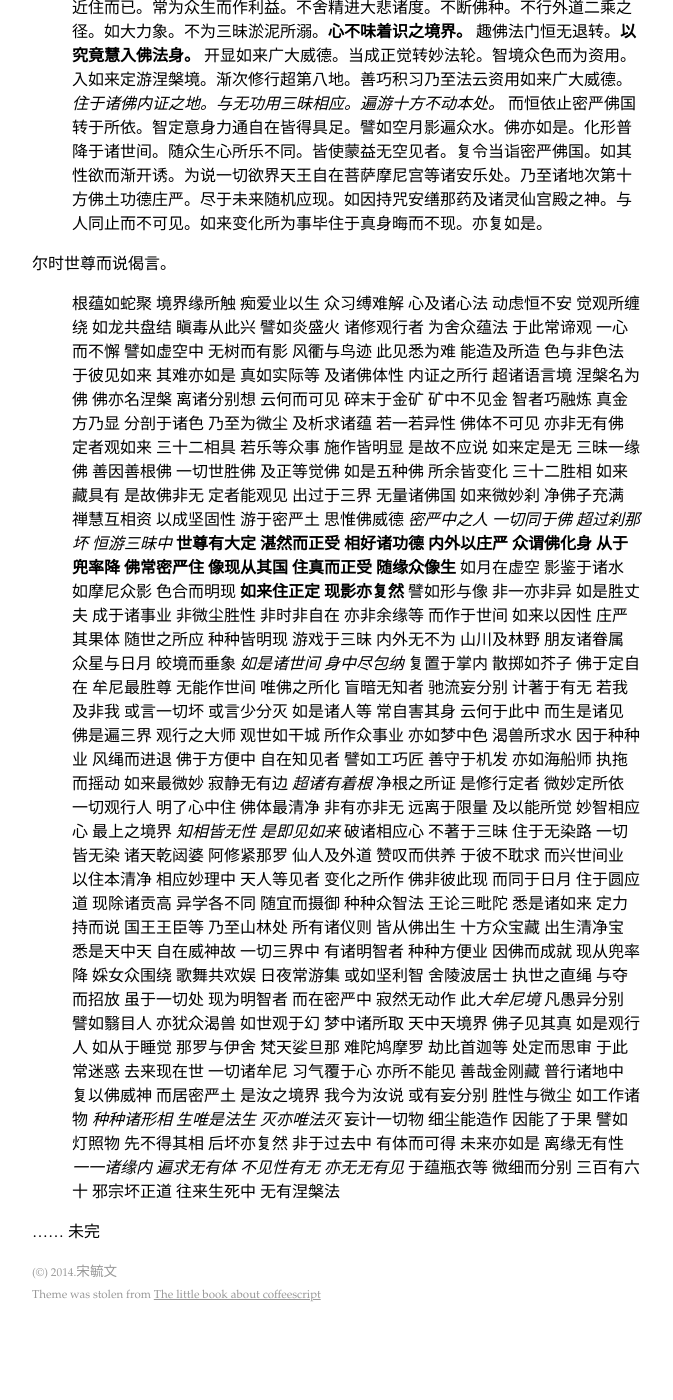
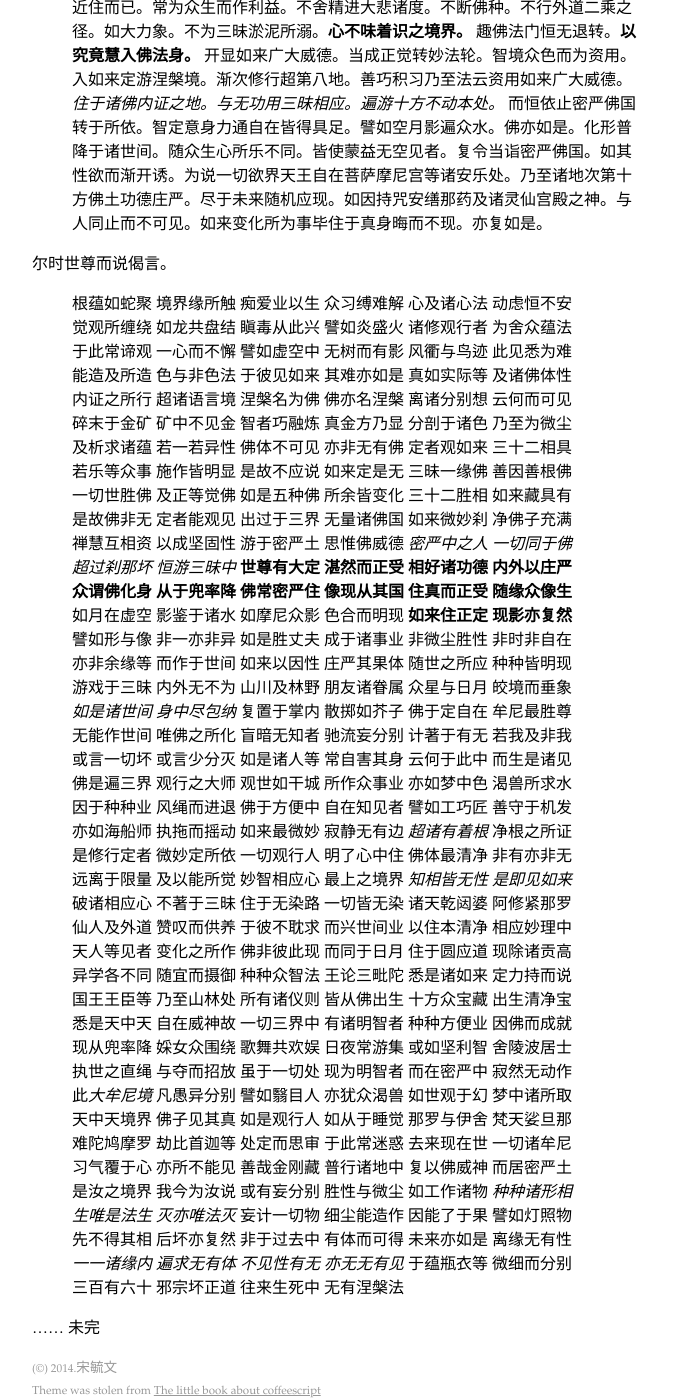
Before and after one commit to wowenrushi/wowenrushi.github.io, a Jekyll site: the page built from _posts/sutra/2014-04-15-da-cheng-mi-yan-jing.md, in a window 1280 px wide and 1400 px high, scrolled down 2264 px. Shown: the whole window, without its empty margins (18-691 px from the left). Built offline with Jekyll 4.4.1, drawn with Linux system fonts in a browser that asks for light colours; before the commit the page ends 3568 px from its top, so only the background shows below that.

Commit message:
更新大乘密严经

```diff
--- a/_posts/sutra/2014-04-15-da-cheng-mi-yan-jing.md
+++ b/_posts/sutra/2014-04-15-da-cheng-mi-yan-jing.md
@@ -56,37 +56,47 @@ categories: sutra
 
 尔时世尊而说偈言。
 
-> 根蕴如蛇聚 境界缘所触 痴爱业以生 众习缚难解 心及诸心法 动虑恒不安 觉观所缠绕 如龙共盘结
-> 瞋毒从此兴 譬如炎盛火 诸修观行者 为舍众蕴法 于此常谛观 一心而不懈 譬如虚空中 无树而有影
-> 风衢与鸟迹 此见悉为难 能造及所造 色与非色法 于彼见如来 其难亦如是 真如实际等 及诸佛体性
-> 内证之所行 超诸语言境 涅槃名为佛 佛亦名涅槃 离诸分别想 云何而可见 碎末于金矿 矿中不见金
-> 智者巧融炼 真金方乃显 分剖于诸色 乃至为微尘 及析求诸蕴 若一若异性 佛体不可见 亦非无有佛
-> 定者观如来 三十二相具 若乐等众事 施作皆明显 是故不应说 如来定是无 三昧一缘佛 善因善根佛
-> 一切世胜佛 及正等觉佛 如是五种佛 所余皆变化 三十二胜相 如来藏具有 是故佛非无 定者能观见
-> 出过于三界 无量诸佛国 如来微妙刹 净佛子充满 禅慧互相资 以成坚固性 游于密严土 思惟佛威德
-> *密严中之人 一切同于佛 超过刹那坏 恒游三昧中* **世尊有大定 湛然而正受 相好诸功德 内外以庄严**
-> **众谓佛化身 从于兜率降 佛常密严住 像现从其国 住真而正受 随缘众像生** 如月在虚空 影鉴于诸水
-> 如摩尼众影 色合而明现 **如来住正定 现影亦复然** 譬如形与像 非一亦非异 如是胜丈夫 成于诸事业
-> 非微尘胜性 非时非自在 亦非余缘等 而作于世间 如来以因性 庄严其果体 随世之所应 种种皆明现
-> 游戏于三昧 内外无不为 山川及林野 朋友诸眷属 众星与日月 皎境而垂象 *如是诸世间 身中尽包纳*
-> 复置于掌内 散掷如芥子 佛于定自在 牟尼最胜尊 无能作世间 唯佛之所化 盲暗无知者 驰流妄分别
-> 计著于有无 若我及非我 或言一切坏 或言少分灭 如是诸人等 常自害其身 云何于此中 而生是诸见
-> 佛是遍三界 观行之大师 观世如干城 所作众事业 亦如梦中色 渴兽所求水 因于种种业 风绳而进退
-> 佛于方便中 自在知见者 譬如工巧匠 善守于机发 亦如海船师 执拖而摇动 如来最微妙 寂静无有边
-> *超诸有着根* 净根之所证 是修行定者 微妙定所依 一切观行人 明了心中住 佛体最清净 非有亦非无
-> 远离于限量 及以能所觉 妙智相应心 最上之境界 *知相皆无性 是即见如来* 破诸相应心 不著于三昧
-> 住于无染路 一切皆无染 诸天乾闼婆 阿修紧那罗 仙人及外道 赞叹而供养 于彼不耽求 而兴世间业
-> 以住本清净 相应妙理中 天人等见者 变化之所作 佛非彼此现 而同于日月 住于圆应道 现除诸贡高
-> 异学各不同 随宜而摄御 种种众智法 王论三毗陀 悉是诸如来 定力持而说 国王王臣等 乃至山林处
-> 所有诸仪则 皆从佛出生 十方众宝藏 出生清净宝 悉是天中天 自在威神故 一切三界中 有诸明智者
-> 种种方便业 因佛而成就 现从兜率降 婇女众围绕 歌舞共欢娱 日夜常游集 或如坚利智 舍陵波居士
-> 执世之直绳 与夺而招放 虽于一切处 现为明智者 而在密严中 寂然无动作 此*大牟尼境* 凡愚异分别
-> 譬如翳目人 亦犹众渴兽 如世观于幻 梦中诸所取 天中天境界 佛子见其真 如是观行人 如从于睡觉
-> 那罗与伊舍 梵天娑旦那 难陀鸠摩罗 劫比首迦等 处定而思审 于此常迷惑 去来现在世 一切诸牟尼
-> 习气覆于心 亦所不能见 善哉金刚藏 普行诸地中 复以佛威神 而居密严土 是汝之境界 我今为汝说
-> 或有妄分别 胜性与微尘 如工作诸物 *种种诸形相 生唯是法生 灭亦唯法灭* 妄计一切物 细尘能造作
-> 因能了于果 譬如灯照物 先不得其相 后坏亦复然 非于过去中 有体而可得 未来亦如是 离缘无有性
-> *一一诸缘内 遍求无有体 不见性有无 亦无无有见* 于蕴瓶衣等 微细而分别 三百有六十 邪宗坏正道
-> 往来生死中 无有涅槃法
+> 根蕴如蛇聚 境界缘所触 痴爱业以生 众习缚难解 心及诸心法 动虑恒不安<br>
+> 觉观所缠绕 如龙共盘结 瞋毒从此兴 譬如炎盛火 诸修观行者 为舍众蕴法<br>
+> 于此常谛观 一心而不懈 譬如虚空中 无树而有影 风衢与鸟迹 此见悉为难<br>
+> 能造及所造 色与非色法 于彼见如来 其难亦如是 真如实际等 及诸佛体性<br>
+> 内证之所行 超诸语言境 涅槃名为佛 佛亦名涅槃 离诸分别想 云何而可见<br>
+> 碎末于金矿 矿中不见金 智者巧融炼 真金方乃显 分剖于诸色 乃至为微尘<br>
+> 及析求诸蕴 若一若异性 佛体不可见 亦非无有佛 定者观如来 三十二相具<br>
+> 若乐等众事 施作皆明显 是故不应说 如来定是无 三昧一缘佛 善因善根佛<br>
+> 一切世胜佛 及正等觉佛 如是五种佛 所余皆变化 三十二胜相 如来藏具有<br>
+> 是故佛非无 定者能观见 出过于三界 无量诸佛国 如来微妙刹 净佛子充满<br>
+> 禅慧互相资 以成坚固性 游于密严土 思惟佛威德 *密严中之人 一切同于佛*<br>
+> *超过刹那坏 恒游三昧中* **世尊有大定 湛然而正受 相好诸功德 内外以庄严**<br>
+> **众谓佛化身 从于兜率降 佛常密严住 像现从其国 住真而正受 随缘众像生**<br>
+> 如月在虚空 影鉴于诸水 如摩尼众影 色合而明现 **如来住正定 现影亦复然**<br>
+> 譬如形与像 非一亦非异 如是胜丈夫 成于诸事业 非微尘胜性 非时非自在<br>
+> 亦非余缘等 而作于世间 如来以因性 庄严其果体 随世之所应 种种皆明现<br>
+> 游戏于三昧 内外无不为 山川及林野 朋友诸眷属 众星与日月 皎境而垂象<br>
+> *如是诸世间 身中尽包纳* 复置于掌内 散掷如芥子 佛于定自在 牟尼最胜尊<br>
+> 无能作世间 唯佛之所化 盲暗无知者 驰流妄分别 计著于有无 若我及非我<br>
+> 或言一切坏 或言少分灭 如是诸人等 常自害其身 云何于此中 而生是诸见<br>
+> 佛是遍三界 观行之大师 观世如干城 所作众事业 亦如梦中色 渴兽所求水<br>
+> 因于种种业 风绳而进退 佛于方便中 自在知见者 譬如工巧匠 善守于机发<br>
+> 亦如海船师 执拖而摇动 如来最微妙 寂静无有边 *超诸有着根* 净根之所证<br>
+> 是修行定者 微妙定所依 一切观行人 明了心中住 佛体最清净 非有亦非无<br>
+> 远离于限量 及以能所觉 妙智相应心 最上之境界 *知相皆无性 是即见如来*<br>
+> 破诸相应心 不著于三昧 住于无染路 一切皆无染 诸天乾闼婆 阿修紧那罗<br>
+> 仙人及外道 赞叹而供养 于彼不耽求 而兴世间业 以住本清净 相应妙理中<br>
+> 天人等见者 变化之所作 佛非彼此现 而同于日月 住于圆应道 现除诸贡高<br>
+> 异学各不同 随宜而摄御 种种众智法 王论三毗陀 悉是诸如来 定力持而说<br>
+> 国王王臣等 乃至山林处 所有诸仪则 皆从佛出生 十方众宝藏 出生清净宝<br>
+> 悉是天中天 自在威神故 一切三界中 有诸明智者 种种方便业 因佛而成就<br>
+> 现从兜率降 婇女众围绕 歌舞共欢娱 日夜常游集 或如坚利智 舍陵波居士<br>
+> 执世之直绳 与夺而招放 虽于一切处 现为明智者 而在密严中 寂然无动作<br>
+> 此*大牟尼境* 凡愚异分别 譬如翳目人 亦犹众渴兽 如世观于幻 梦中诸所取<br>
+> 天中天境界 佛子见其真 如是观行人 如从于睡觉 那罗与伊舍 梵天娑旦那<br>
+> 难陀鸠摩罗 劫比首迦等 处定而思审 于此常迷惑 去来现在世 一切诸牟尼<br>
+> 习气覆于心 亦所不能见 善哉金刚藏 普行诸地中 复以佛威神 而居密严土<br>
+> 是汝之境界 我今为汝说 或有妄分别 胜性与微尘 如工作诸物 *种种诸形相<br>
+> 生唯是法生 灭亦唯法灭* 妄计一切物 细尘能造作 因能了于果 譬如灯照物<br>
+> 先不得其相 后坏亦复然 非于过去中 有体而可得 未来亦如是 离缘无有性<br>
+> *一一诸缘内 遍求无有体 不见性有无 亦无无有见* 于蕴瓶衣等 微细而分别<br>
+> 三百有六十 邪宗坏正道 往来生死中 无有涅槃法
 
 ...... 未完
```
